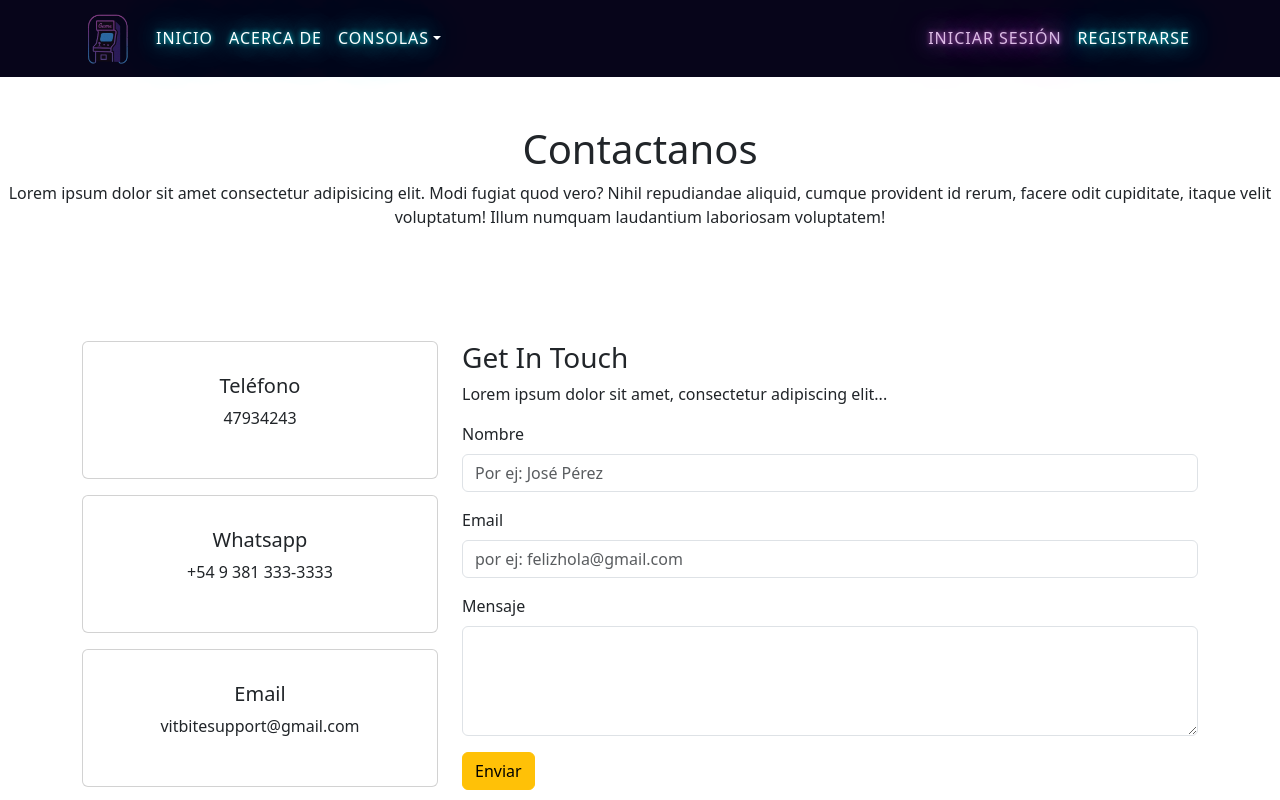
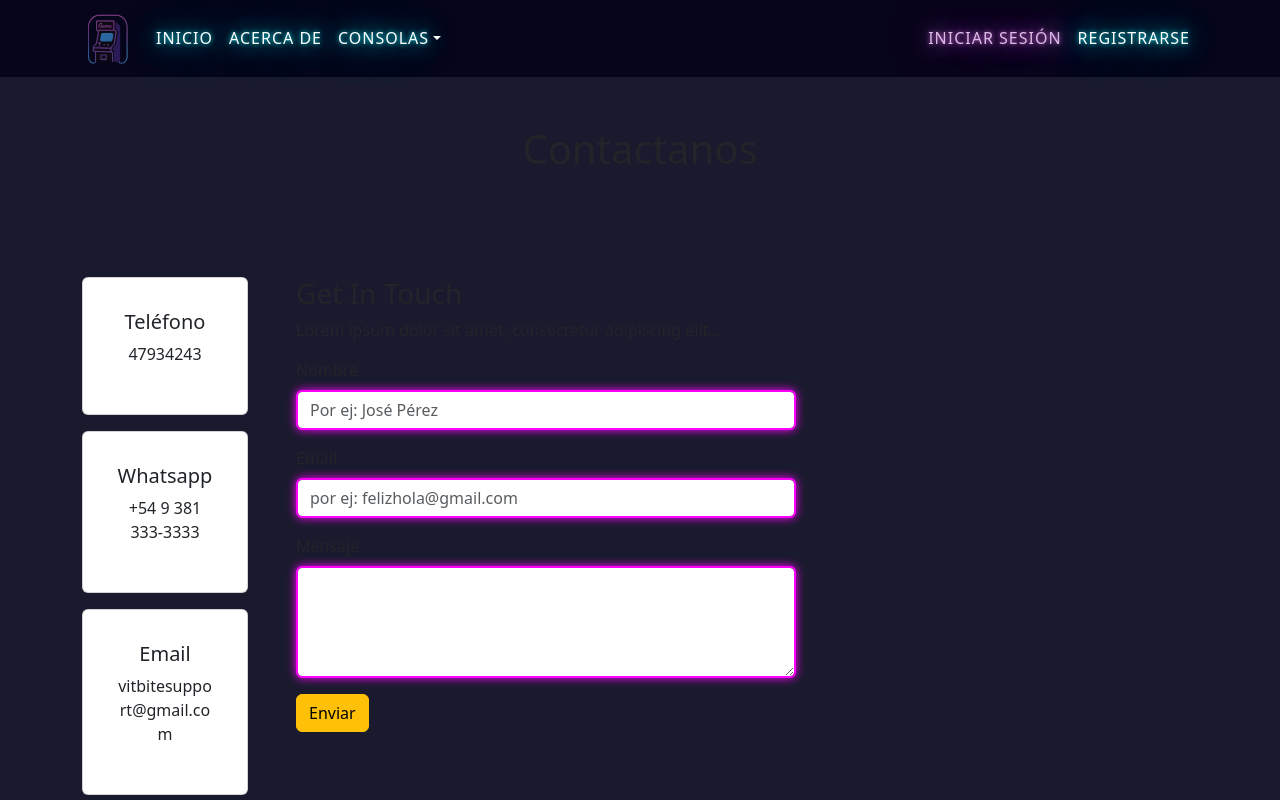
Before and after one commit to AcostaCl/Ecommerce-Gamer-React, a React (Vite) app: page /FormularioContacto in a window 1280 px wide. Shown: the top 800 px of the page. Built offline with nearby package versions, Linux system fonts and the light colour scheme.

Commit message:
se importó swal de sweetalert, se agregaron sombras a los input del formulario

```diff
--- a/src/components/common/Footer.jsx
+++ b/src/components/common/Footer.jsx
@@ -13,7 +13,7 @@ const Footer = () => {
           </Col>
           <Col md={5} className="mb-4 mb-md-0">
             <h5 className="fw-bold">Navegación</h5>
-            <ul className="list-unstyled">
+            <ul className="list-unstyled ">
               <li>
                 <Link
                   to={"/"}
--- a/src/components/pages/FormularioContacto.jsx
+++ b/src/components/pages/FormularioContacto.jsx
@@ -1,11 +1,12 @@
 import { useForm } from "react-hook-form";
 import { Container, Row, Col, Form, Button, Card } from "react-bootstrap";
-
+import Swal from "sweetalert2";
+import "../../styles/FormularioContacto.css";
 const FormularioContacto = () => {
   const {
     register,
     handleSubmit,
-    watch,
+    reset,
     formState: { errors },
   } = useForm();
 
@@ -14,22 +15,18 @@ const FormularioContacto = () => {
       title: "Se envió su mensaje con éxito!",
       icon: "success",
     });
+    reset();
   };
 
   return (
     <div>
-      <div className="banner-form text-center py-5">
+      <section className="banner-form text-center py-5">
         <h1>Contactanos</h1>
-        <p>
-          Lorem ipsum dolor sit amet consectetur adipisicing elit. Modi fugiat
-          quod vero? Nihil repudiandae aliquid, cumque provident id rerum,
-          facere odit cupiditate, itaque velit voluptatum! Illum numquam
-          laudantium laboriosam voluptatem!
-        </p>
-      </div>
+      </section>
+      <section className="bg-form">
         <Container className="py-5">
           <Row>
-          <Col md={4}>
+            <Col md={2} className="me-4">
               <Card className="mb-3 p-3 text-center">
                 <Card.Body>
                   <h5>Teléfono</h5>
@@ -49,7 +46,7 @@ const FormularioContacto = () => {
                 </Card.Body>
               </Card>
             </Col>
-          <Col md={8}>
+            <Col md={6}>
               <h3>Get In Touch</h3>
               <p>Lorem ipsum dolor sit amet, consectetur adipiscing elit...</p>
               <Form onSubmit={handleSubmit(onSubmit)}>
@@ -70,12 +67,12 @@ const FormularioContacto = () => {
                       },
                     })}
                     isInvalid={!!errors.name}
+                    className="form-custom"
                   />
                   <Form.Control.Feedback type="invalid">
                     {errors.name?.message}
                   </Form.Control.Feedback>
                 </Form.Group>
-
                 <Form.Group className="mb-3">
                   <Form.Label>Email</Form.Label>
                   <Form.Control
@@ -97,12 +94,12 @@ const FormularioContacto = () => {
                       },
                     })}
                     isInvalid={!!errors.email}
+                    className="form-custom"
                   />
                   <Form.Control.Feedback type="invalid">
                     {errors.email?.message}
                   </Form.Control.Feedback>
                 </Form.Group>
-
                 <Form.Group className="mb-3">
                   <Form.Label>Mensaje</Form.Label>
                   <Form.Control
@@ -120,19 +117,21 @@ const FormularioContacto = () => {
                       },
                     })}
                     isInvalid={!!errors.message}
+                    className="form-custom"
                   />
                   <Form.Control.Feedback type="invalid">
                     {errors.message?.message}
                   </Form.Control.Feedback>
                 </Form.Group>
-
                 <Button variant="warning" type="submit">
                   Enviar
                 </Button>
               </Form>
             </Col>
+            <Col md={4}></Col>
           </Row>
         </Container>
+      </section>
     </div>
   );
 };
--- /dev/null
+++ b/src/styles/FormularioContacto.css
@@ -0,0 +1,15 @@
+.form-custom {
+  border: 2px solid #ff00ff;
+  box-shadow: 0 0 10px #ff00ff;
+}
+.form-custom:hover {
+  box-shadow: 0 0 14px #ff00ff;
+}
+
+.banner-form {
+  background-color: #1a1a2e;
+}
+
+.bg-form {
+  background-color: #1a1a2e;
+}
```
Lines whose indentation alone changed are shown as unchanged.
